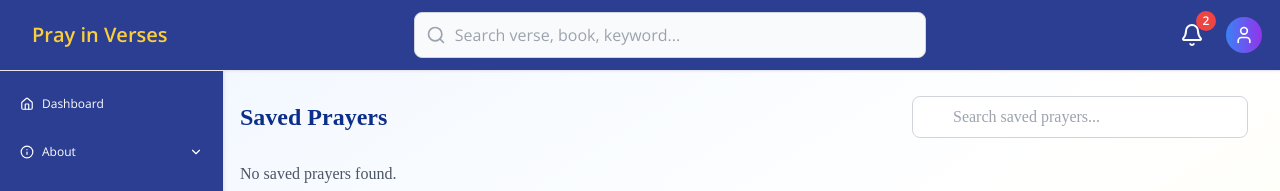
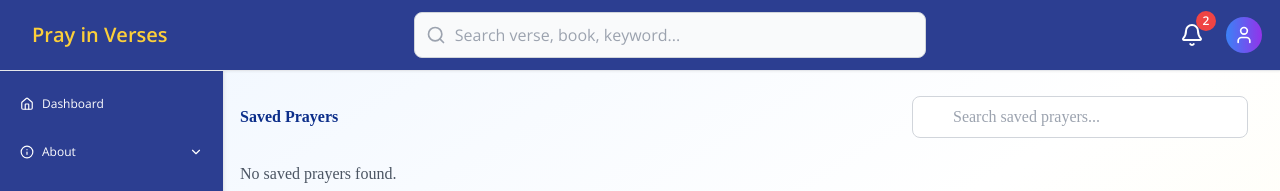
Before and after one commit to preckidtech/Pray-in-Verses, a React (Vite) app: page /saved-prayers in a window 1280 px wide. Shown: the top 191 px of the page. Built offline with nearby package versions, Linux system fonts and the light colour scheme.

Commit message:
new fix on saved prayer

```diff
--- a/src/pages/SavedPrayers.jsx
+++ b/src/pages/SavedPrayers.jsx
@@ -45,7 +45,7 @@ const SavedPrayers = () => {
       {/* Header */}
       <div className="container mx-auto px-4 py-8">
         <div className="flex flex-col md:flex-row justify-between items-center mb-6">
-          <h1 className="text-2xl font-bold text-[#0C2E8A]">Saved Prayers</h1>
+          <h1 className="text-base font-bold text-[#0C2E8A]">Saved Prayers</h1>
           <div className="relative w-full md:w-1/3 mt-4 md:mt-0">
             <input
               type="text"
@@ -83,7 +83,7 @@ const SavedPrayers = () => {
                   <Trash2 className="w-5 h-5" />
                 </button>
 
-                <h3 className="text-lg font-bold text-[#0C2E8A]">{prayer.title}</h3>
+                <h3 className="text-base font-bold text-[#0C2E8A]">{prayer.title}</h3>
 
                 {prayer.themeFocus && (
                   <div className="mb-2 p-2 bg-blue-50 rounded text-sm font-semibold text-blue-800">
```
